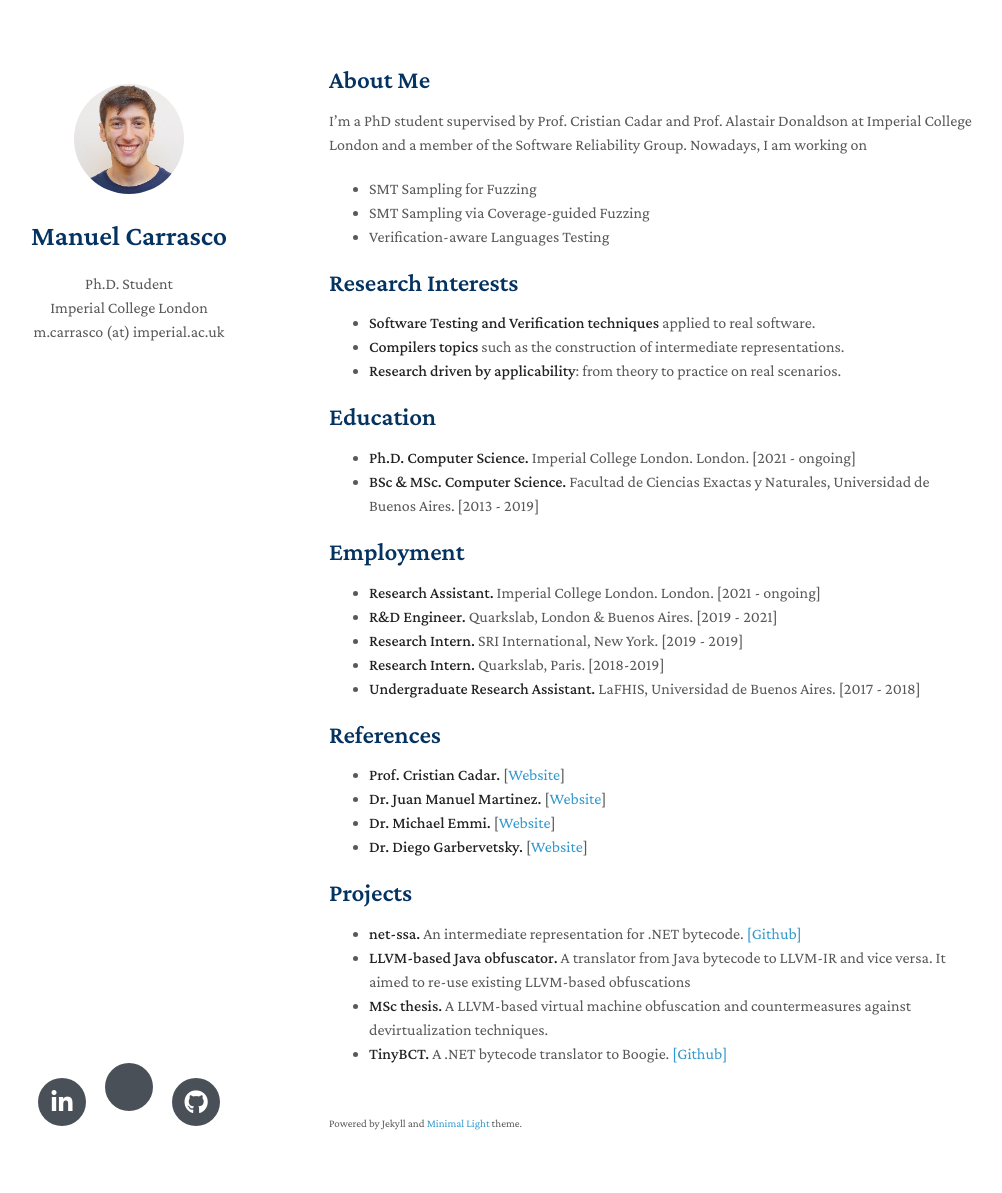
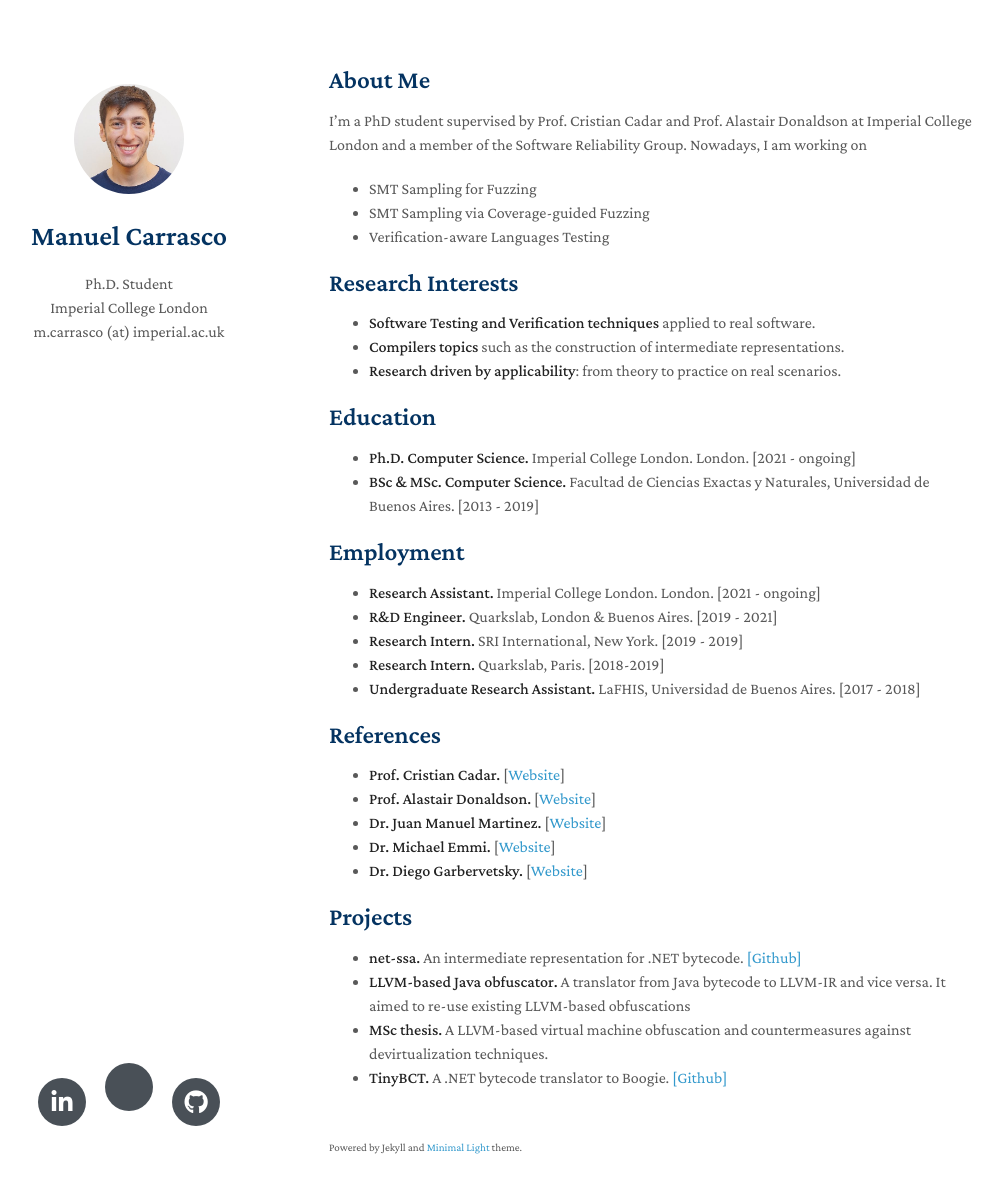
Before and after one commit to m-carrasco/m-carrasco.github.io, a Jekyll site: the page built from index.md, in a window 1280 px wide and 1228 px high. Shown: the top 1193 px of the window, without its empty margins (141-1143 px from the left). Built offline with Jekyll 4.4.1, drawn with Linux system fonts in a browser that asks for light colours; nearby versions of some CDN libraries; a style sheet for code colours, icons or effects is not loaded; our own code applies the rules of GitHub Pages for plain Markdown files.

Commit message:
Update index.md

```diff
--- a/index.md
+++ b/index.md
@@ -31,6 +31,7 @@ I'm a PhD student supervised by Prof. Cristian Cadar and Prof. Alastair Donaldso
 
 ## References
   - **Prof. Cristian Cadar.** [[Website](https://www.doc.ic.ac.uk/~cristic/)]
+  - **Prof. Alastair Donaldson.** [[Website](https://profiles.imperial.ac.uk/alastair.donaldson/)]
   - **Dr. Juan Manuel Martinez.** [[Website](https://www.linkedin.com/in/jmartinezcaamao/)]
   - **Dr. Michael Emmi.** [[Website](https://michael-emmi.github.io/)]
   - **Dr. Diego Garbervetsky.** [[Website](https://lafhis.dc.uba.ar/~diegog)]
```
